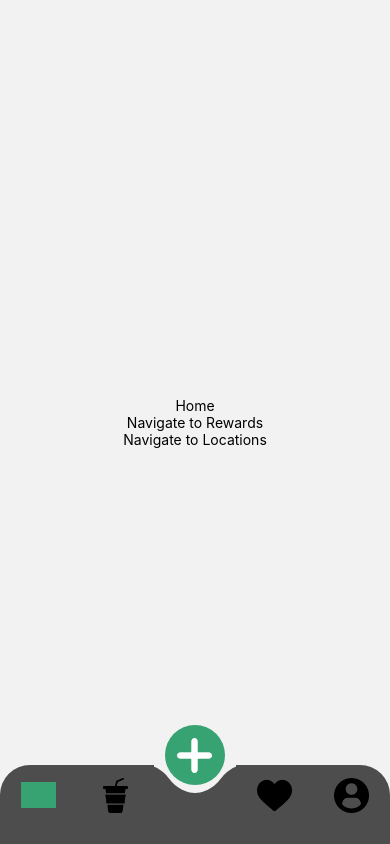
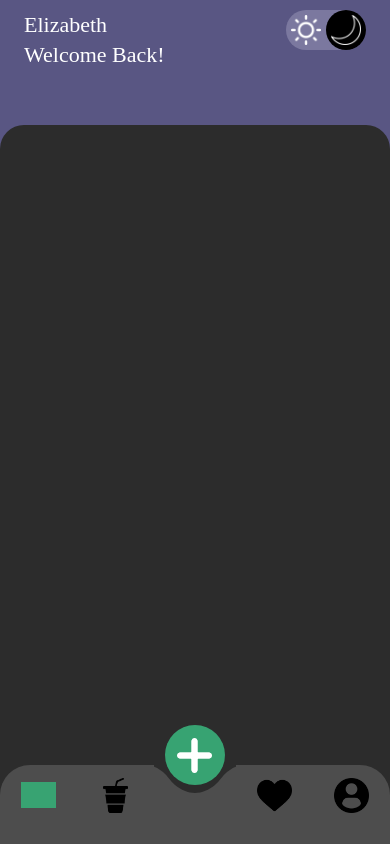
Before and after one commit to victor19pa/Tea-Milk-Shop-App, a React Native app: screen /Home in a window 390 px wide. Built offline with nearby package versions, Linux system fonts and the light colour scheme; grey boxes are pictures that could not be loaded.

Commit message:
:sparkles: feat: headBar

```diff
--- a/package.json
+++ b/package.json
@@ -19,7 +19,10 @@
     "react-native-safe-area-context": "^4.2.4",
     "react-native-screens": "^3.13.1",
     "react-native-splash-screen": "^3.3.0",
-    "react-native-svg": "^12.3.0"
+    "react-native-svg": "^12.3.0",
+    "react-redux": "^7.2.8",
+    "redux": "^4.1.2",
+    "redux-thunk": "^2.4.1"
   },
   "devDependencies": {
     "@babel/core": "^7.12.9",
--- /dev/null
+++ b/src/components/HeaderBar.tsx
@@ -0,0 +1,72 @@
+import React from 'react'
+import { View, Text, SafeAreaView, Image, StyleSheet } from 'react-native'
+import { TouchableOpacity } from 'react-native-gesture-handler';
+import { icons } from '../constants';
+import { COLORS, FONTS, SIZES } from '../constants/theme';
+
+const HeaderBar = () => {
+  return (
+    <SafeAreaView style={styles.containerArea}>
+      <View style={{ flex: 1, paddingLeft: SIZES.padding, marginTop: 10 }}>
+        <Text style={{ color: COLORS.white, ...FONTS.h2 }}>Elizabeth</Text>
+        <Text style={{ color: COLORS.white, ...FONTS.h2 }}>Welcome Back!</Text>
+      </View>
+
+      <TouchableOpacity style={[styles.touchableContainer, ]}>
+        <View style={styles.imageContainer}>
+          <Image
+            style={{ height: 30, width: 30, tintColor: COLORS.white }}
+            source={icons.sunny}
+          />
+        </View>
+        <View style={[styles.imageContainer, styles.selectedNightModeStyle]}>
+          <Image
+            style={{ height: 30, width: 30, tintColor: COLORS.white }}
+            source={icons.night}
+          />
+        </View>
+      </TouchableOpacity>
+
+    </SafeAreaView>
+  )
+}
+
+const styles = StyleSheet.create({
+  containerArea: {
+    height: 150,
+    width: '100%',
+    backgroundColor: COLORS.purple,
+    flexDirection: 'row',
+  },
+  touchableContainer: {
+    flexDirection: 'row',
+    alignItems: 'center',
+    justifyContent: 'flex-end',
+    marginHorizontal: SIZES.padding,
+    height: 40,
+    borderRadius: 20,
+    backgroundColor: COLORS.lightPurple,
+    marginTop: 10
+  },
+  imageContainer:{
+    width: 40,
+    height: 40,
+    alignItems: 'center',
+    justifyContent: 'center'
+  },
+  image:{
+    height: 30,
+    width: 30,
+    tintColor: COLORS.white
+  },
+  selectedNightModeStyle:{
+    borderRadius: 20,
+    backgroundColor: COLORS.black
+  },
+  selectedLightModeStyle:{
+    borderRadius: 20,
+    backgroundColor: COLORS.yellow
+  }
+});
+
+export default HeaderBar
--- /dev/null
+++ b/src/components/index.ts
@@ -0,0 +1,5 @@
+import HeaderBar from "./HeaderBar";
+
+export {
+  HeaderBar
+}
--- a/src/screens/Home.screen.tsx
+++ b/src/screens/Home.screen.tsx
@@ -1,29 +1,19 @@
 import React from 'react'
-import { View, Text, TouchableOpacity, StyleSheet } from 'react-native'
+import { View, Text, TouchableOpacity, StyleSheet, ScrollView } from 'react-native'
 import { useNavigation } from '@react-navigation/native';
+import { HeaderBar } from '../components';
+import { COLORS, SIZES } from '../constants';
+
+const Home = ({ navigation }:any) => {
 
 
-const Home = ({ navigation }:any) => {
-  // const navigation = useNavigation()
-  // console.log(navigation);
-  //
+  return (
+    <View style={styles.container}>
+      <HeaderBar />
 
-  return (
+      <ScrollView style={styles.scrollContainer}>
 
-    <View style={styles.container}>
-      <Text>Home</Text>
-
-      <TouchableOpacity
-        onPress={() => navigation.navigate("Rewards")}
-      >
-        <Text>Navigate to Rewards</Text>
-      </TouchableOpacity>
-
-      <TouchableOpacity
-        onPress={() => navigation.navigate("Location")}
-      >
-        <Text>Navigate to Locations</Text>
-      </TouchableOpacity>
+      </ScrollView>
     </View>
   )
 }
@@ -31,8 +21,13 @@ const Home = ({ navigation }:any) => {
 const styles = StyleSheet.create({
   container: {
     flex: 1,
-    alignItems: 'center',
-    justifyContent: 'center'
+  },
+  scrollContainer:{
+    flex:1,
+    marginTop: -25,
+    borderTopLeftRadius: SIZES.radius * 2,
+    borderTopRightRadius: SIZES.radius *2,
+    backgroundColor: COLORS.secondary,
   }
 })
 
```
Also changed, not shown: src/components/c.tsx (deleted), 1 other file (tests, documents, lock files or other folders).
